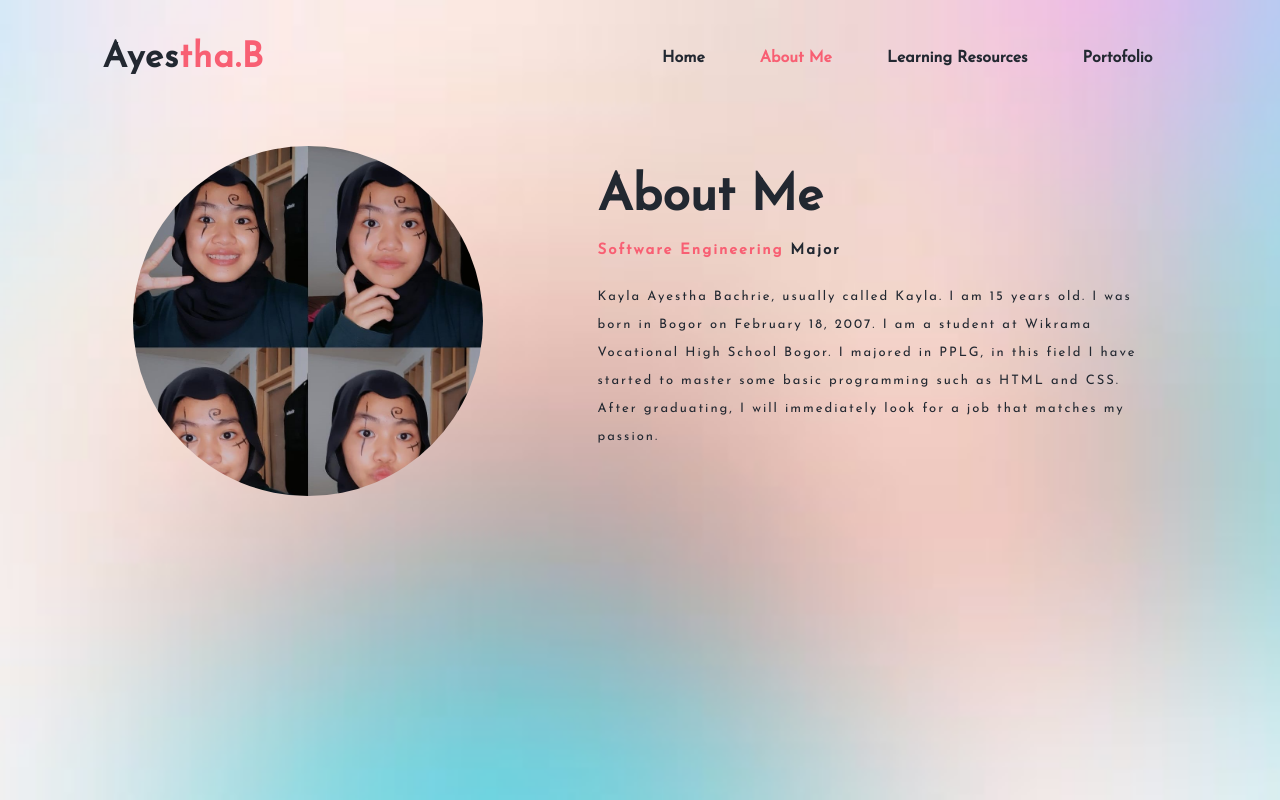
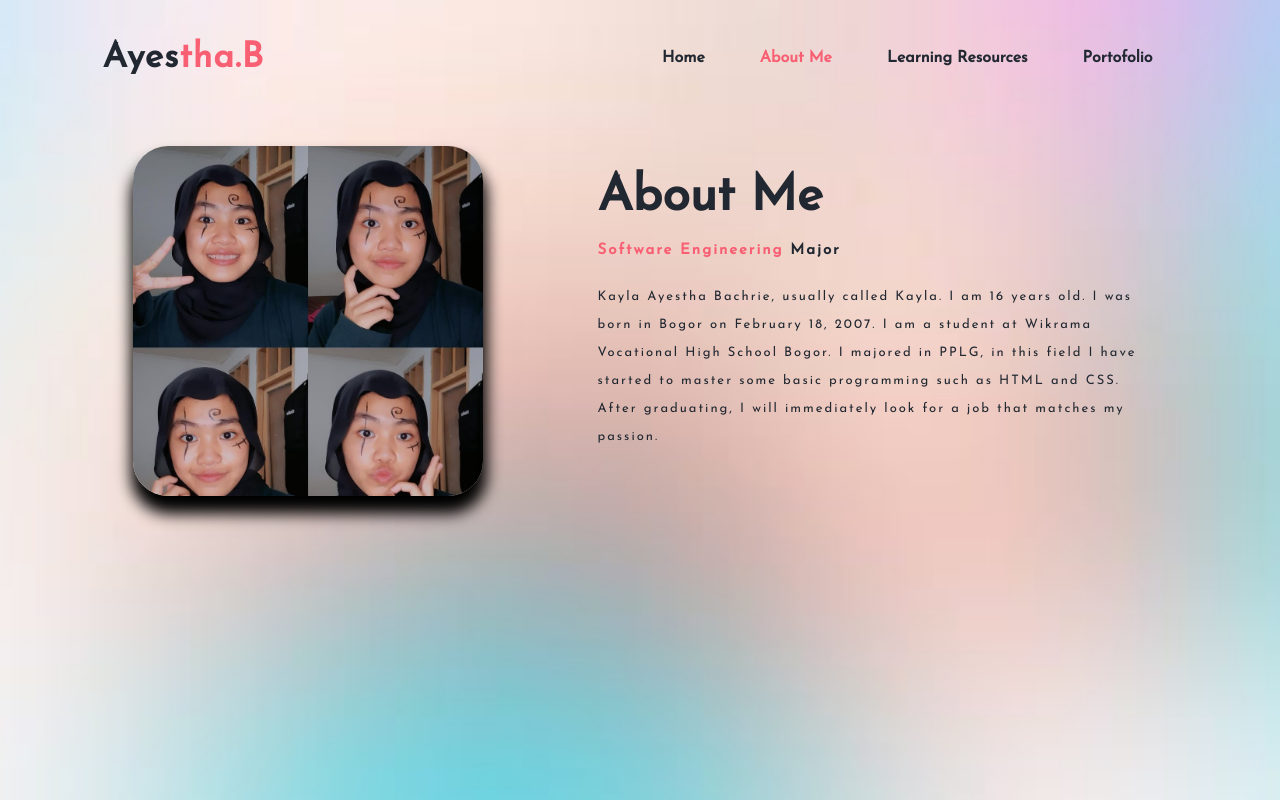
Before and after one commit to kiyuthab/Project_Personal_Web, a plain HTML site: page about.html in a window 1280 px wide. In both pictures the pointer is over the picture 307 px from the left and 321 px from the top of the page. Drawn offline with Linux system fonts and the light colour scheme.

Commit message:
personal project

```diff
--- a/about.html
+++ b/about.html
@@ -33,7 +33,7 @@
                 <div class="about-text">
                     <h2>About Me</h2>
                     <h5><span>Software Engineering</span> Major</h5>
-                    <p>Kayla Ayestha Bachrie, usually called Kayla. I am 15 years old. I was born in Bogor on February 18, 2007. I am a student at Wikrama Vocational High School Bogor. I majored in PPLG, in this field I have started to master some basic programming such as HTML and CSS. After graduating, I will immediately look for a job that matches my passion.</p>
+                    <p>Kayla Ayestha Bachrie, usually called Kayla. I am 16 years old. I was born in Bogor on February 18, 2007. I am a student at Wikrama Vocational High School Bogor. I majored in PPLG, in this field I have started to master some basic programming such as HTML and CSS. After graduating, I will immediately look for a job that matches my passion.</p>
                 </div>
             </div>
         </section>
--- a/style.css
+++ b/style.css
@@ -89,6 +89,12 @@ h4 {
     width: 350px;
     margin-top: 70px;
     border-radius: 100%;
+    box-shadow: 1px 15px 15px 3px #000;
+}
+
+.about img:hover {
+     border-radius: 10%;
+     transition: all 1s;
 }
 
 .about-text {
@@ -149,6 +155,7 @@ h4 {
 .img {
     max-width: 100%;
     max-height: 200px;
+    box-shadow: 1px 5px 5px 2px #000;
 }
 
 .gallery {
@@ -205,6 +212,7 @@ h4 {
     justify-content: center;
     align-items: center;
     min-height: 200px;
+    margin-top: 50px;
 }
 
 .card {
@@ -222,6 +230,8 @@ h4 {
 
 .card:hover {
     background-color: #CDF0EA;
+    height: 300px;
+    width: 450px;
 }
 
 .card img {
@@ -265,3 +275,7 @@ h4 {
     margin-top: 8px;
 }
 /* portofolio end */
+
+@media screen (max-width: 360px) {
+
+}
```
